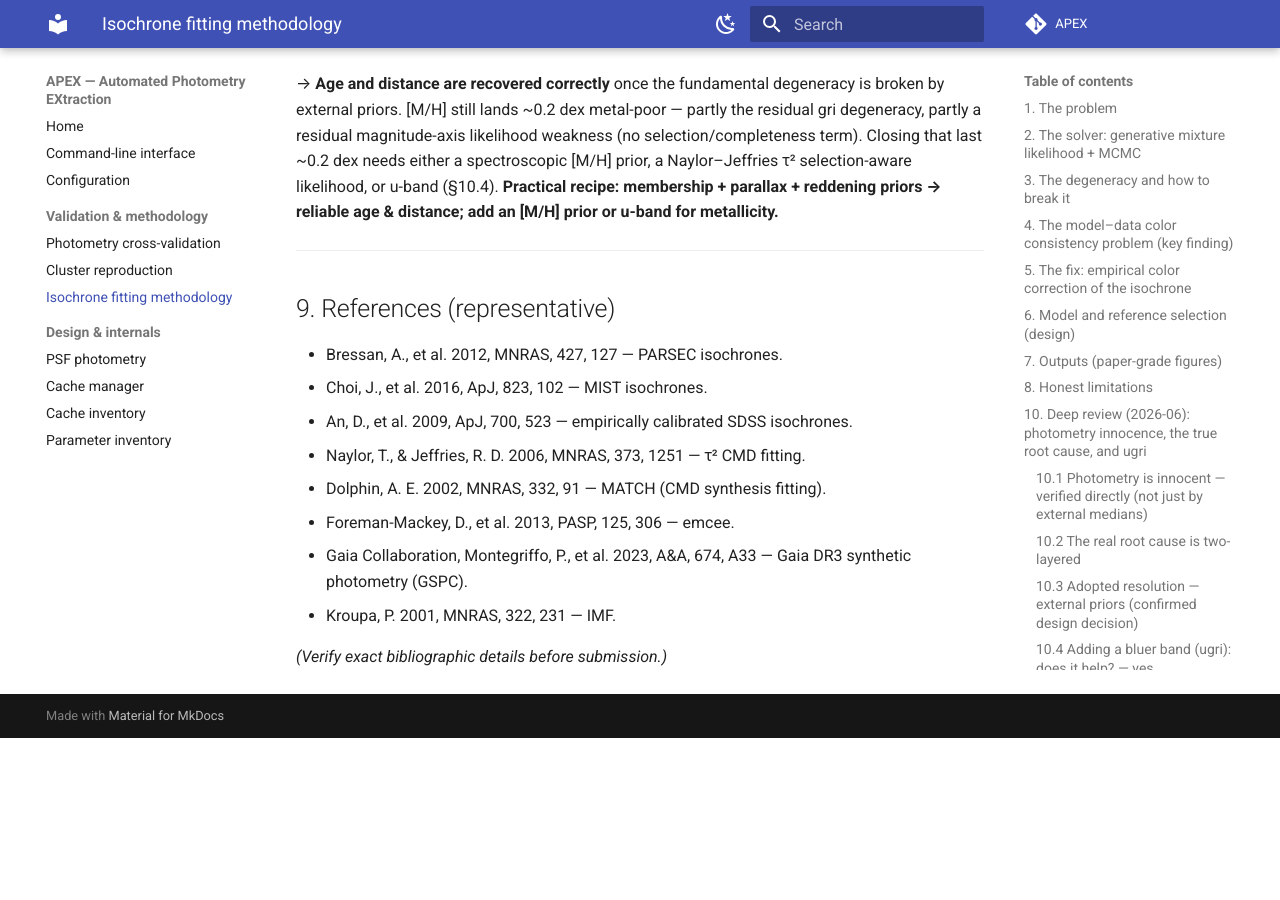
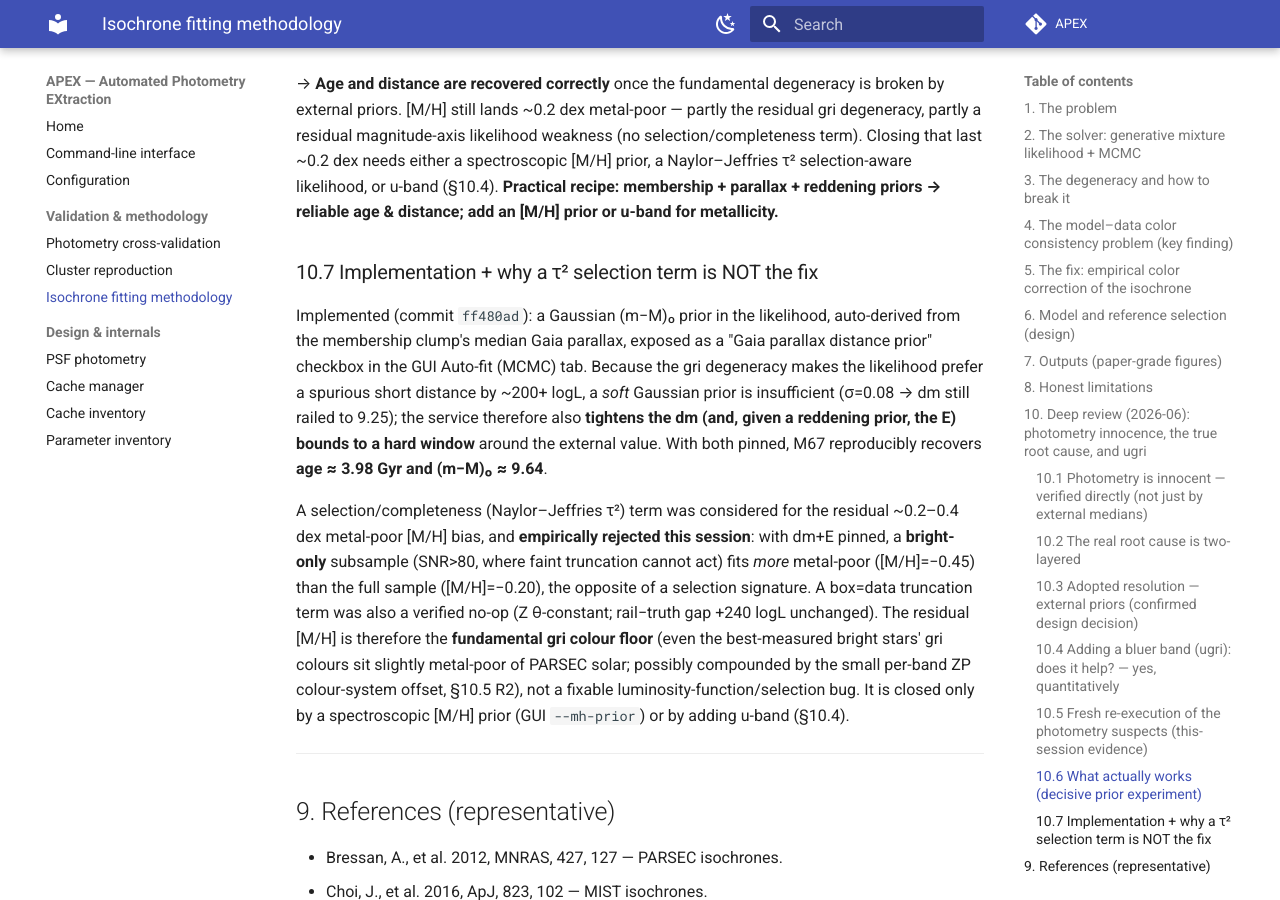
Before and after one commit to Diu1773/APEX_AutomatedPhotometryEXtraction, an MkDocs documentation site: the page built from docs/isochrone_fitting_methodology.md, in a window 1280 px wide and 900 px high, scrolled down 9513 px. Built offline with MkDocs 1.6.1 and Material for MkDocs 9.7.7, drawn with Linux system fonts in a browser that asks for light colours; comment, search, counter and statistics services are not loaded; before the commit the page ends 10251 px from its top, so only the background shows below that.

Commit message:
docs(isochrone): parallax-prior implementation + tau^2 empirical rejection (sec 10.7)
Documents the committed Gaia parallax distance-prior feature (dm+age reliably
recovered: M67 age 3.98 Gyr, (m-M)0 9.64) and the EMPIRICAL rejection of a tau^2
selection-aware likelihood for the residual [M/H] bias: with dm+E pinned, a
bright-only subsample (SNR>80) fits MORE metal-poor (-0.45) than the full sample
(-0.20) — opposite of a selection signature — so the residual is the fundamental
gri colour floor, closed only by a spectroscopic [M/H] prior or u-band.

Co-Authored-By: Claude Opus 4.8 <noreply@anthropic.com>

```diff
--- a/docs/isochrone_fitting_methodology.md
+++ b/docs/isochrone_fitting_methodology.md
@@ -391,6 +391,27 @@ spectroscopic [M/H] prior, a Naylor–Jeffries τ² selection-aware likelihood,
 u-band (§10.4). **Practical recipe: membership + parallax + reddening priors →
 reliable age & distance; add an [M/H] prior or u-band for metallicity.**
 
+### 10.7 Implementation + why a τ² selection term is NOT the fix
+
+Implemented (commit `ff480ad`): a Gaussian (m−M)₀ prior in the likelihood, auto-derived
+from the membership clump's median Gaia parallax, exposed as a "Gaia parallax distance
+prior" checkbox in the GUI Auto-fit (MCMC) tab. Because the gri degeneracy makes the
+likelihood prefer a spurious short distance by ~200+ logL, a *soft* Gaussian prior is
+insufficient (σ=0.08 → dm still railed to 9.25); the service therefore also **tightens the
+dm (and, given a reddening prior, the E) bounds to a hard window** around the external
+value. With both pinned, M67 reproducibly recovers **age ≈ 3.98 Gyr and (m−M)₀ ≈ 9.64**.
+
+A selection/completeness (Naylor–Jeffries τ²) term was considered for the residual ~0.2–0.4
+dex metal-poor [M/H] bias, and **empirically rejected this session**: with dm+E pinned, a
+**bright-only** subsample (SNR>80, where faint truncation cannot act) fits *more* metal-poor
+([M/H]=−0.45) than the full sample ([M/H]=−0.20), the opposite of a selection signature.
+A box=data truncation term was also a verified no-op (Z θ-constant; rail−truth gap +240 logL
+unchanged). The residual [M/H] is therefore the **fundamental gri colour floor** (even the
+best-measured bright stars' gri colours sit slightly metal-poor of PARSEC solar; possibly
+compounded by the small per-band ZP colour-system offset, §10.5 R2), not a fixable
+luminosity-function/selection bug. It is closed only by a spectroscopic [M/H] prior (GUI
+``--mh-prior``) or by adding u-band (§10.4).
+
 ---
 
 ## 9. References (representative)
```
